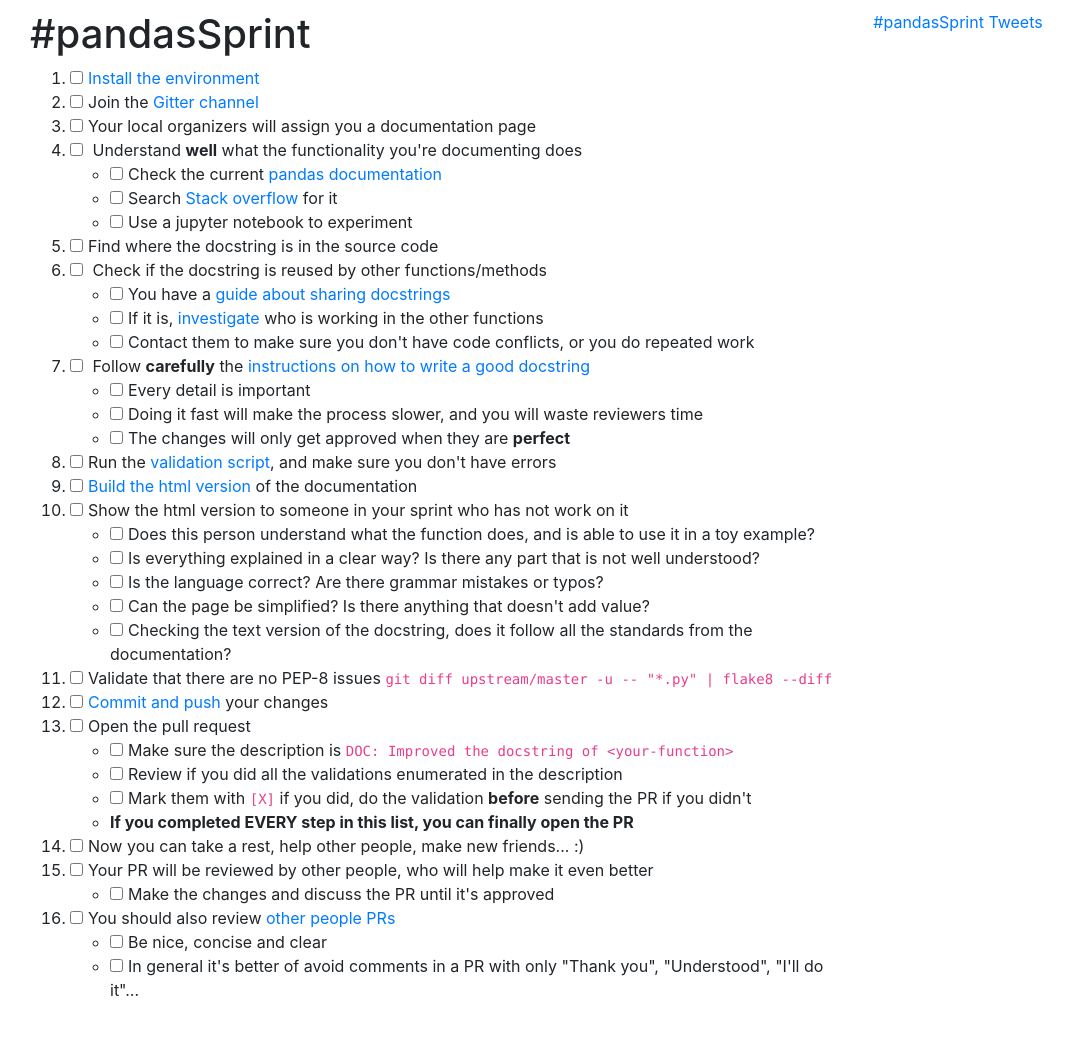
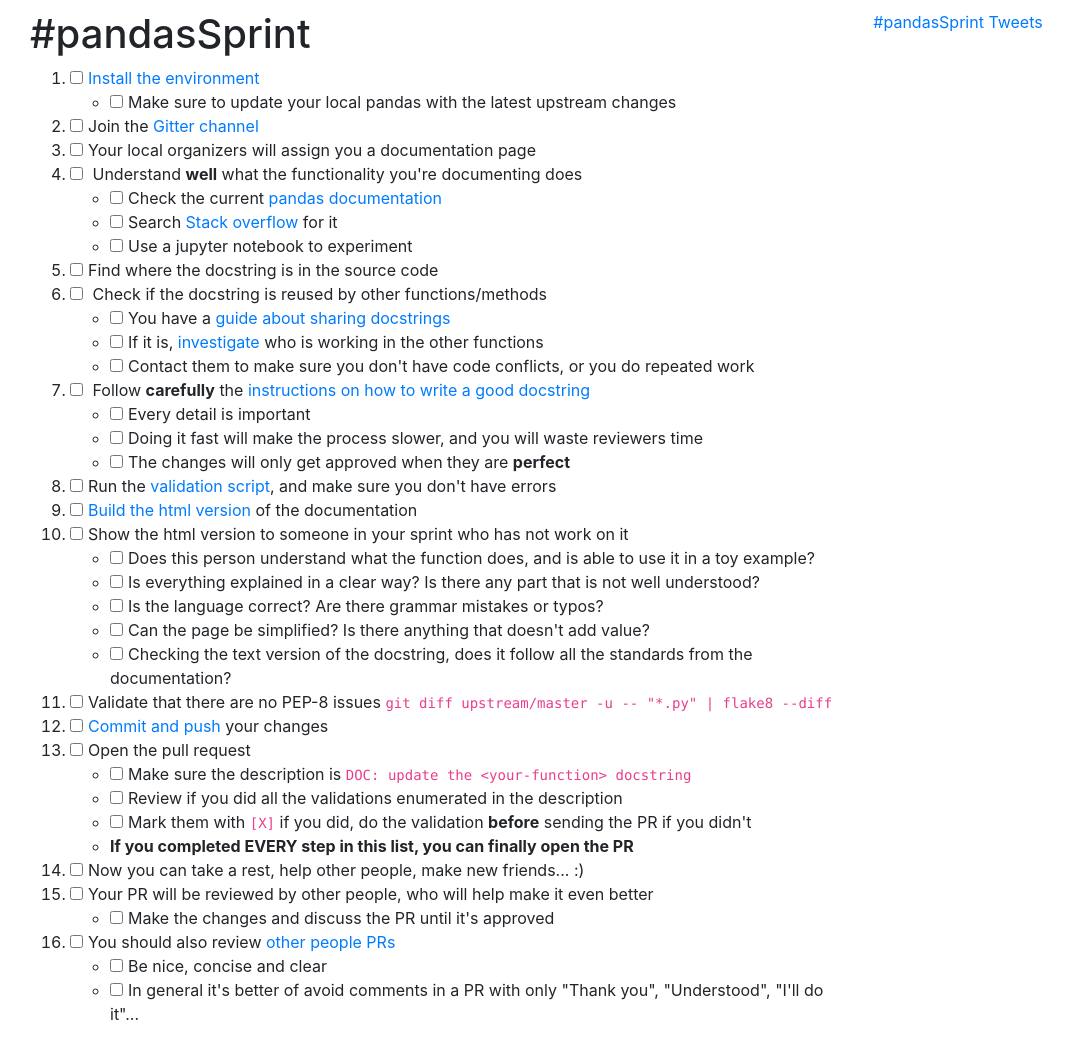
Before and after one commit to python-sprints/python-sprints.github.io, a Jekyll site: the page pandas/dashboard.html, which Jekyll copies as it is, in a window 1280 px wide. Shown: the whole page, without its empty margins (0-1075 px from the left). Built offline with Jekyll 4.4.1, drawn with Linux system fonts in a browser that asks for light colours; comment, search, counter and statistics services are not loaded; before the commit the page ends 1018 px from its top, so only the background shows below that.

Commit message:
small update to align with github pr template

```diff
--- a/pandas/dashboard.html
+++ b/pandas/dashboard.html
@@ -31,7 +31,11 @@
         <div class="col-lg-8">
             <h1 style="margin-left: 30px;">#pandasSprint</h1>
             <ol style="margin-left: 30px;">
-                <li><input type="checkbox"><a href="https://python-sprints.github.io/pandas/guide/pandas_setup.html">Install the environment</a></li>
+                <li><input type="checkbox"><a href="https://python-sprints.github.io/pandas/guide/pandas_setup.html">Install the environment</a>
+                    <ul>
+                        <li><input type="checkbox">Make sure to update your local pandas with the latest upstream changes</li>
+                    </ul>
+                </li>
                 <li><input type="checkbox">Join the <a href="https://gitter.im/py-sprints/pandas-doc">Gitter channel</a></li>
                 <li><input type="checkbox">Your local organizers will assign you a documentation page</li>
                 <li><input type="checkbox">
@@ -74,7 +78,7 @@
                 <li><input type="checkbox"><a href="https://python-sprints.github.io/pandas/guide/pandas_pr.html#commit-your-changes">Commit and push</a> your changes</li>
                 <li><input type="checkbox">Open the pull request
                     <ul>
-                        <li><input type="checkbox">Make sure the description is <code>DOC: Improved the docstring of &lt;your-function&gt;</code></li>
+                        <li><input type="checkbox">Make sure the description is <code>DOC: update the &lt;your-function&gt; docstring</code></li>
                         <li><input type="checkbox">Review if you did all the validations enumerated in the description</li>
                         <li><input type="checkbox">Mark them with <code>[X]</code> if you did, do the validation <b>before</b> sending the PR if you didn't</li>
                         <li><b>If you completed EVERY step in this list, you can finally open the PR</b></li>
```
